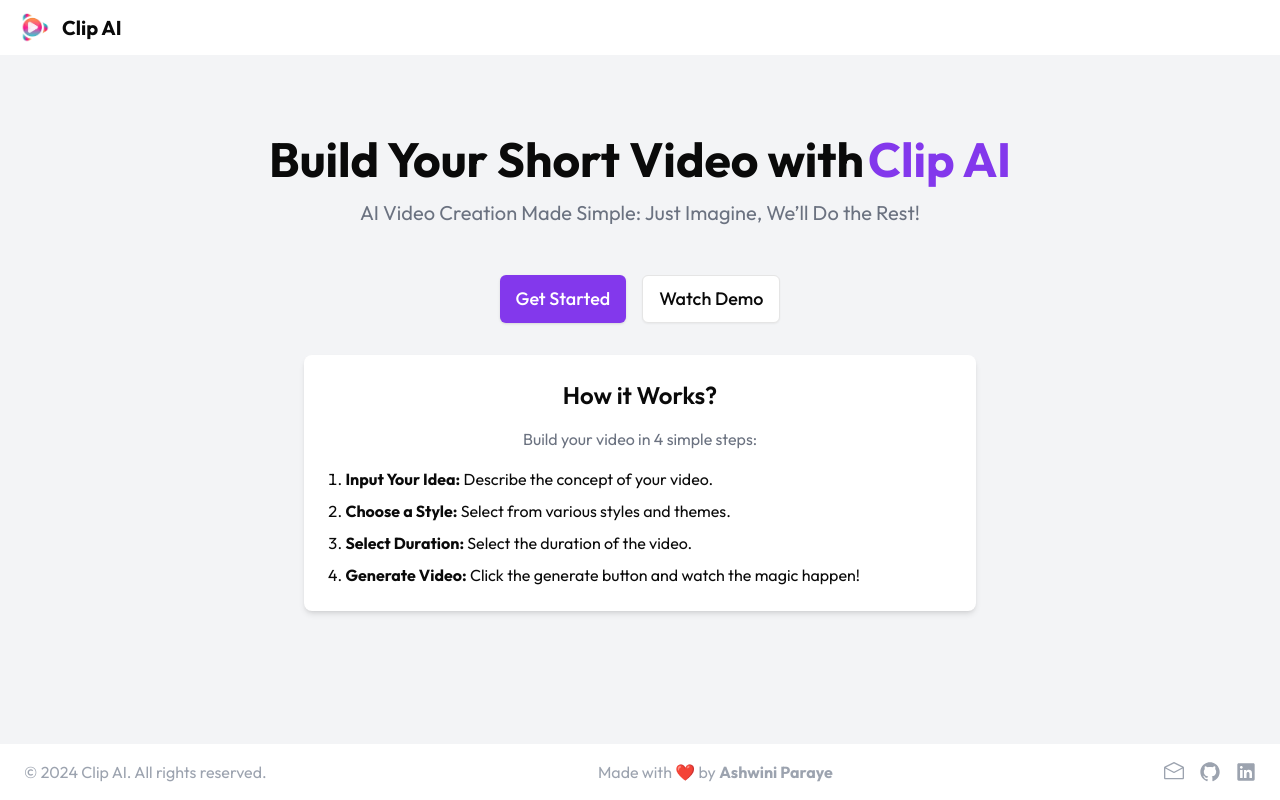
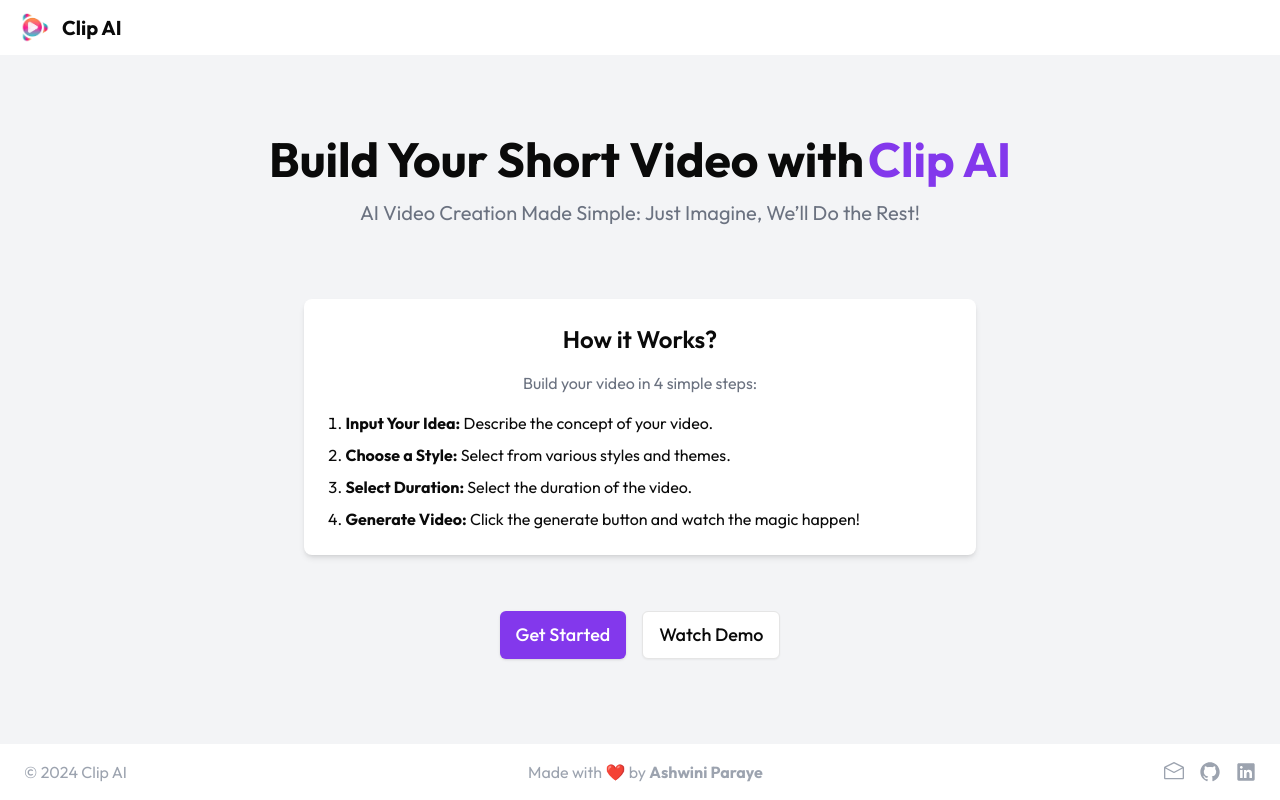
Before and after one commit to AshwiniParaye1/AI-Video-Generator, a Next.js app: page / in a window 1280 px wide. Built offline with nearby package versions, Linux system fonts and the light colour scheme; no server answers.

Commit message:
modified home page styling

```diff
--- a/app/dashboard/_components/Footer.jsx
+++ b/app/dashboard/_components/Footer.jsx
@@ -10,9 +10,7 @@ function Footer() {
   return (
     <div className="py-4 px-6 flex justify-between items-center">
       {/* Copyright Section */}
-      <div className="text-gray-400">
-        © {new Date().getFullYear()} Clip AI. All rights reserved.
-      </div>
+      <div className="text-gray-400">© {new Date().getFullYear()} Clip AI</div>
 
       {/* Made by Section with Contact and Social Media Icons */}
       <div>
--- a/app/page.js
+++ b/app/page.js
@@ -30,29 +30,7 @@ export default function Home() {
           </p>
         </div>
 
-        <div>
-          <Link href="/dashboard/create-new">
-            <Button
-              size="xl"
-              className="mt-4 mb-8 px-4 py-2 mr-4 bg-primary text-white rounded-md hover:bg-primary/90 transition"
-            >
-              Get Started
-            </Button>
-          </Link>
-
-          {/* add demo video link */}
-          <Link href="#">
-            <Button
-              size="xl"
-              variant="outline"
-              className="mt-4 mb-8 px-4 py-2 rounded-md transition"
-            >
-              Watch Demo
-            </Button>
-          </Link>
-        </div>
-
-        <div className="bg-white shadow-md rounded-lg p-6 max-w-2xl w-full">
+        <div className="bg-white shadow-md rounded-lg p-6 max-w-2xl w-full mt-10">
           <h2 className="text-2xl font-semibold mb-4 text-center">
             How it Works?
           </h2>
@@ -78,6 +56,28 @@ export default function Home() {
             </li>
           </ul>
         </div>
+
+        <div className="flex flex-row items-center mt-10">
+          <Link href="/dashboard/create-new">
+            <Button
+              size="xl"
+              className="mt-4 mb-8 px-4 py-2 mr-4 bg-primary text-white rounded-md hover:bg-primary/90 transition"
+            >
+              Get Started
+            </Button>
+          </Link>
+
+          {/* add demo video link */}
+          <Link href="#">
+            <Button
+              size="xl"
+              variant="outline"
+              className="mt-4 mb-8 px-4 py-2 rounded-md transition"
+            >
+              Watch Demo
+            </Button>
+          </Link>
+        </div>
       </main>
 
       <Footer />
```
